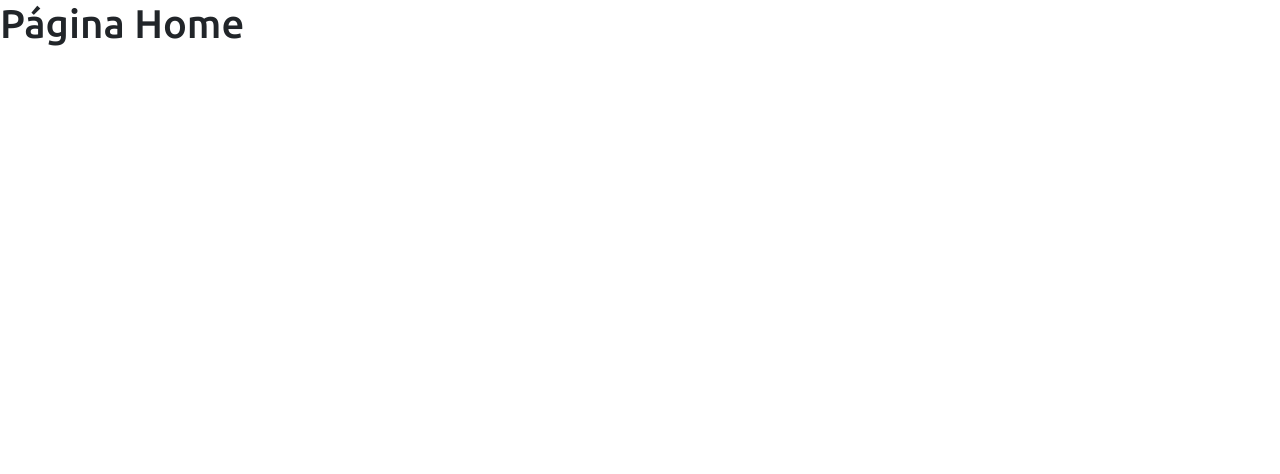
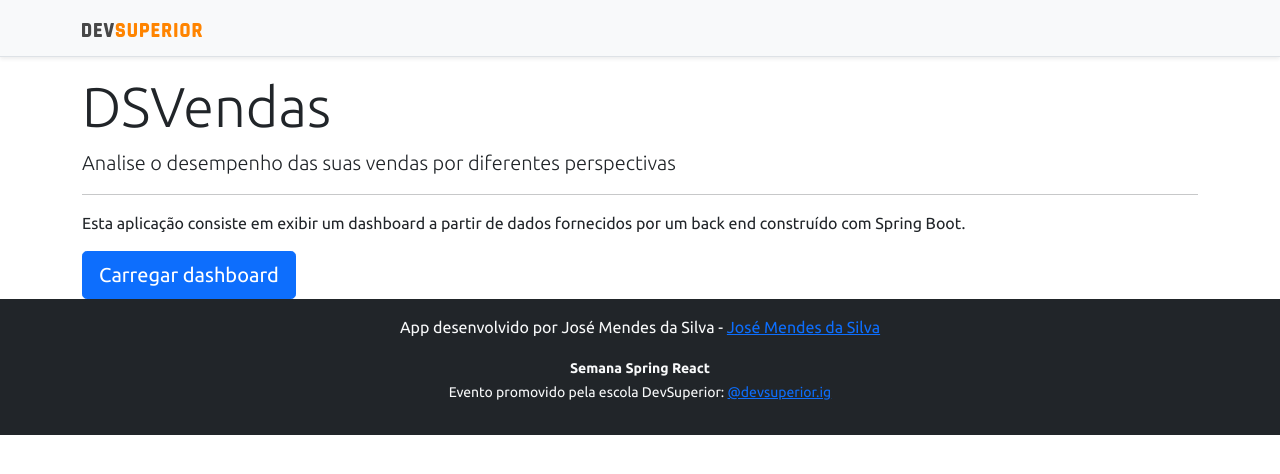
Before and after one commit to Mendestec/projeto-sds3, a React (Create React App) app in the folder frontend/: page / in a window 1280 px wide. Shown: the top 474 px of the page. Built offline with nearby package versions, Linux system fonts and the light colour scheme.

Commit message:
Home, navigation

```diff
--- a/frontend/src/componentes/NavBar/index.tsx
+++ b/frontend/src/componentes/NavBar/index.tsx
@@ -1,11 +1,16 @@
 import ImgDsDark from "assets/img/ds-dark.svg";
+import { Link } from "react-router-dom";
 
 const NavBar = () => {
   return (
     <div className="d-flex flex-column flex-md-row align-items-center p-3 px-md-4 mb-3 bg-light border-bottom shadow-sm">
       <div className="container">
         <nav className="my-2 my-md-0 mr-md-3">
-          <img src={ImgDsDark} alt="DevSuperior" width="120" />
+
+          <Link to="/">
+            <img src={ImgDsDark} alt="DevSuperior" width="120" />
+          </Link>
+
         </nav>
       </div>
     </div>
--- a/frontend/src/pages/Home/index.tsx
+++ b/frontend/src/pages/Home/index.tsx
@@ -1,9 +1,24 @@
+import Footer from "componentes/Footer";
+import NavBar from "componentes/NavBar";
+import { Link } from "react-router-dom";
 
 const Home = () => {
   return (
-    <div>
-     <h1>Página Home</h1>
-    </div>
+    <>
+      <NavBar />
+      <div className="container">
+        <div className="jumbotron">
+          <h1 className="display-4">DSVendas</h1>
+          <p className="lead">Analise o desempenho das suas vendas por diferentes perspectivas</p>
+          <hr />
+          <p>Esta aplicação consiste em exibir um dashboard a partir de dados fornecidos por um back end construído com Spring Boot.</p>
+        </div>
+        <Link className="btn btn-primary btn-lg" to="/dashboard">
+          Carregar dashboard
+        </Link>
+      </div>
+      <Footer />
+    </>
   );
 }
 
```
